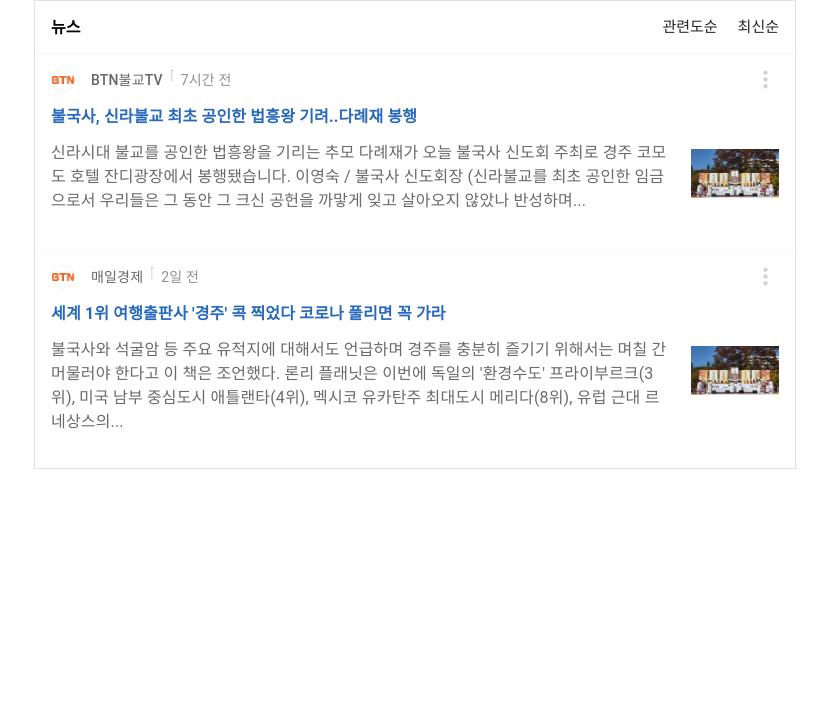
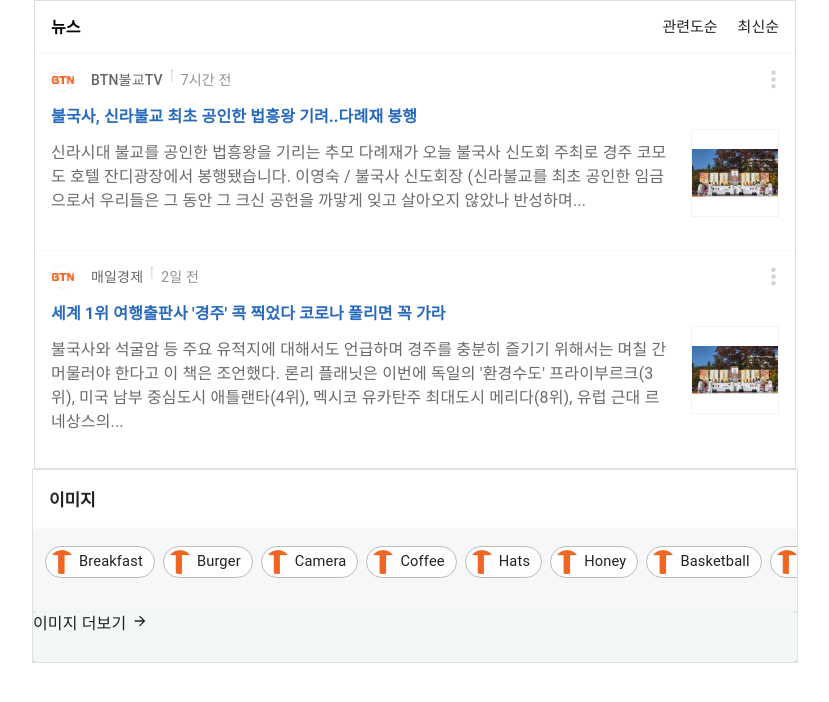
Before and after one commit to ksa37/CS492_Team4_Web_SSR_with_Server_Driven_UI, a Next.js app: page /news in a window 1280 px wide. Shown: the top 702 px of the page, without its empty margins (225-1054 px from the left). Built offline with nearby package versions, Linux system fonts and the light colour scheme.

Commit message:
Done with combining material UI

```diff
--- a/src/components/card.js
+++ b/src/components/card.js
@@ -61,28 +61,37 @@ export default function NaverCard({props}) {
         // <Card sx={{ maxWidth: 766}} variant='outlined' square >
         <Card sx={{ maxWidth: 766 }} square >
             <CardHeader
-                sx={{ m: 0, p:0, paddingTop: '8px', paddingLeft: '16px', paddingRight: '16px'  }} variant="contained"
+                sx={{ m: 0, p:0, paddingTop: '8px', paddingLeft: '16px', paddingRight: '8px' }} variant="contained"
                 avatar={
+                    <Link href={publisherURL}>
+                        <a>
                             <div className={styles.publisherImgBoarder}>
                                 <Image className={styles.publisherImg}
                                     src={publisherImgURL}
+                                    // src={contentsImgURL}
                                     width='100%'
                                     height='100%'
                                     objectFit='contain'
                                 />
+                            </div>
+                        </a>
+                    </Link>
+                }
+                title = {
+                    <div className={styles.publishInfo}>
+                        <Link href={publisherURL}>
+                            <a>
+                                <div className={styles.publisher}>{publisher}</div
+                            ></a>
+                        </Link>
+                        <hr className={styles.verticalDivider}></hr>
+                        <div className={styles.date}>{date}</div>
                     </div>
                 }
                 action={
                     <IconButton>
                         <MoreVertIcon style={{color: '#D1D3D6'}}/>
                     </IconButton>
-                }
-                title = {
-                    <div className={styles.publishInfo}>
-                        <div className={styles.publisher}>{publisher}</div>
-                        <hr className={styles.verticalDivider}></hr>
-                        <div className={styles.date}>{date}</div>
-                    </div>
                 }
             />
             <CardContent sx={{ m: 0, p: 0, paddingTop: '8px', paddingLeft: '16px', paddingRight: '16px', marginBottom: '10px' }} variant="contained" >
@@ -91,13 +100,14 @@ export default function NaverCard({props}) {
                         <div className={styles.title}>{title}</div>
                         <div className={styles.contentsInfo}>
                             <div className={styles.contents}>{contents}</div>
+                            <div className={styles.contentsImgBoarder}>
                                 <Image className={styles.contentsImg}
                                     src={contentsImgURL}
-                                width={88}
-                                height={88}
-                                layout='fixed'
+                                    width='100%'
+                                    height='100%'
                                     objectFit='contain'
                                 />
+                            </div>
                         </div>
                     </a>
                 </Link>
--- a/src/components/card.module.css
+++ b/src/components/card.module.css
@@ -5,7 +5,7 @@
     font-family: -apple-system, BlinkMacSystemFont, 'Segoe UI', Roboto, Oxygen, Ubuntu, Cantarell, 'Open Sans', 'Helvetica Neue', sans-serif;
 }
 
-.postOutline {
+/* .postOutline {
     width: 760px;
     height: auto;
     border-width: 1px;
@@ -24,7 +24,7 @@
     display: flex;
     flex-direction: row;
     justify-content: space-between;
-}
+} */
 
 .publishInfo {
     display: flex;
@@ -34,7 +34,7 @@
 .publisherImgBoarder {
     width: 24px;
     height: 24px;
-    overflow: 'hidden';
+    /* overflow: 'hidden'; */
     border: 1px solid #F3F3F3;
     border-radius: 10rem;
 }
@@ -47,8 +47,8 @@
     color: var(--publisher_gray);
     font-size: 14px;
     font-weight: 500;
-    /* margin-left: 8px;  */
-    margin-right: 8px;
+    /* margin-left: 8px;
+    margin-right: 8px;  */
     /* flex: 1; */
 }
 
@@ -56,24 +56,26 @@
     border-left: 1px solid rgba( 225, 225, 225, 1 );
     height: 12px;
     margin: 0;
+    margin-left: 8px;
+    margin-right: 8px;
 }
 
 .date {
     font-size: 14px;
     color: var(--date_gray);
-    margin-left: 8px;
+    /* margin-left: 8px;  */
     /* flex: 1; */
 }
 
-.morevert {
+/* .morevert {
     color: rgba( 209, 211, 214, 1 );
-}
+} */
 
 .title {
     /* margin-top: 8px;  */
     font-size: 16px;
     font-weight: bold;
-    height: fit-content;
+    /* height: fit-content; */
     color:rgba( 39, 105, 189, 1 );
 }
 
@@ -91,6 +93,12 @@
     color: var(--dark_gray_2);
 }
 
+.contentsImgBoarder {
+    width: 88px;
+    height: 88px;
+    border: 1px solid #F3F3F3;
+}
+
 .divider {
     border-top: 1px solid #EDF0F2;
     margin: 0;
--- a/src/pages/news.js
+++ b/src/pages/news.js
@@ -172,18 +172,16 @@ export default function News() {
                 direction="row"
                 alignItems="center"
                 style={{minHeight:66}}
-
                 >
                 <Stack >
                 {dummydata["keywords"][0]["news"].map((news) => <NaverCard props={news}/>)}
                 </Stack >
-
                 </Grid>
           </Paper>
           </Card>
 
 
-      {/* <div className="section_image">
+      <div className="section_image">
         <Card sx={{ maxWidth: 766}} variant='outlined' square>
           <CardHeader
             className="api_title_area"
@@ -214,14 +212,14 @@ export default function News() {
             </Stack>
             </Grid>
           </Paper>
-          {/* <StandardImageList /> */}
-          {/* <Paper style={{height: 50, overflow: 'auto', backgroundColor: '#f4f7f8'}}>
+            {/* <StandardImageList /> */}
+          <Paper style={{height: 50, overflow: 'auto', backgroundColor: '#f4f7f8'}}>
             <Typography style={{height:48, fontSize: 16, verticalAlign:'center'}}>
               이미지 더보기 <ArrowForwardIcon sx={{mt:2}} style={{height: 16, width: 20}}/>
             </Typography>
           </Paper>
         </Card>
-      </div>   */}
+      </div>
       </Grid>
     </div>
     </>
```
Also changed, not shown: src/styles/theme.js (added). Lines whose indentation alone changed are shown as unchanged.
